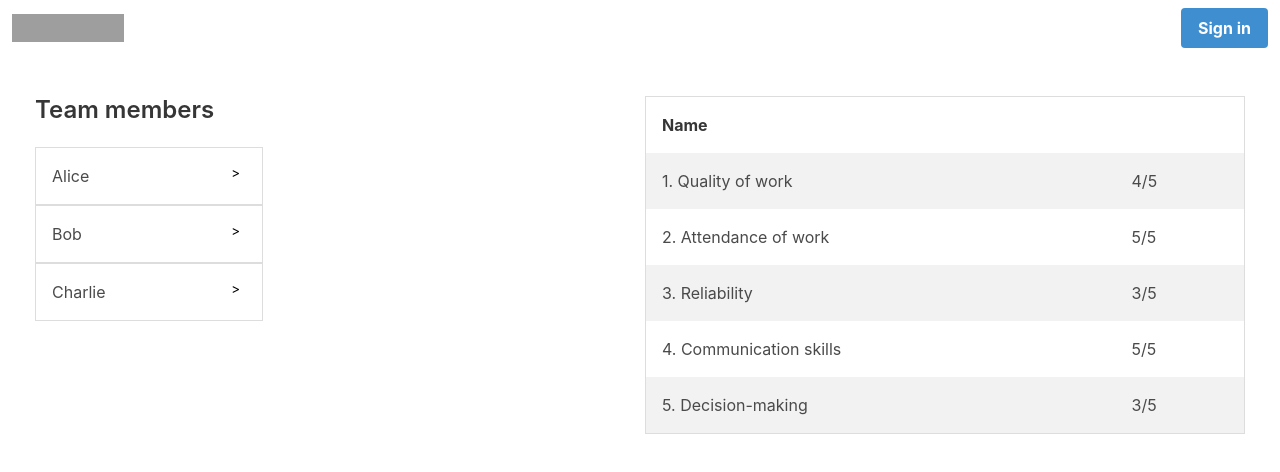
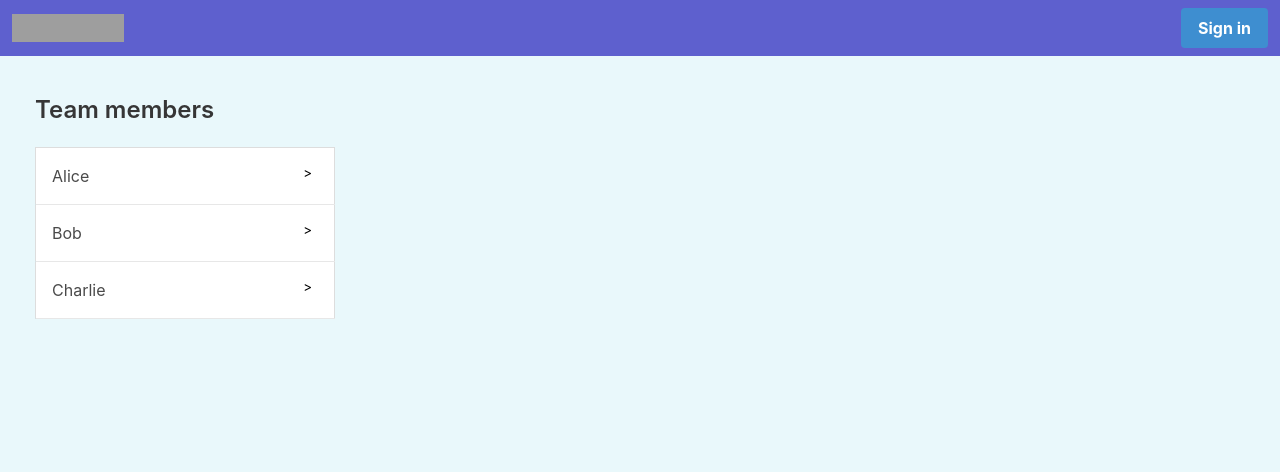
Before and after one commit to jkbhk/psa-code-sprint-2023, an Angular app: page /evaluation-head in a window 1280 px wide. Shown: the top 472 px of the page. Built offline with nearby package versions, Linux system fonts and the light colour scheme; grey boxes are pictures that could not be loaded.

Commit message:
add dynamic data to evaluation page

```diff
--- a/src/app/app.component.css
+++ b/src/app/app.component.css
@@ -0,0 +1,3 @@
+.navbar{
+    background-color: #5E60CE;
+}
--- a/src/app/evaluation/evaluation.component.css
+++ b/src/app/evaluation/evaluation.component.css
@@ -3,11 +3,23 @@
 }
 
 table.members{
-    width:38%;
+    width:50%;
+}
+
+tr{
+  border-bottom: #80808030 solid 1px;
+}
+
+th,td{
+    background-color: white;
+}
+
+td.score{
+  text-align: right;
 }
 
 td.member:hover{
-    background-color: #56cfe120;
+    background-color: #5E60CE20;
 }
 
 button{
@@ -52,3 +64,8 @@ button{
   tr:nth-child(even) {
     background-color: #f2f2f2;
   }
+
+  button.evaluate{
+    height: 20px;
+    padding:15px;
+  }
--- a/src/app/evaluation/evaluation.component.html
+++ b/src/app/evaluation/evaluation.component.html
@@ -2,38 +2,29 @@
     <div class="row">
         <div class="column">
             <h1 class="title is-4">Team members</h1>
-          <table class="is-bordered is-narrow is-hoverable members" *ngFor="let user of users | keyvalue">
-            <tr>
-              <td class="member">{{user.value.name}}<button> > </button></td>
+          <table class="is-bordered is-narrow is-hoverable members">
+            <tr *ngFor="let user of users | keyvalue">
+              <td class="member" (click)="selectUser(user.value)">{{user.value.name}}<button> > </button></td>
             </tr>
           </table>
         </div>
-        <div class="column">
+        <div class="column" *ngIf="selectedUser!==undefined && selectedUser!==null">
           <table>
             <tr>
-              <th>Name</th>
+                <th>{{selectedUser.name}}</th>
+                <th><button class="button is-info evaluate" (click)="evaluateUser(selectedUser)">Evaluate</button></th>
+            </tr>
+            <tr *ngFor="let topic of selectedUser?.evaluation?.topics | keyvalue">
+              <td>{{topic.value.name}}</td>
+              <td class="score">{{topic.value.score}}/5</td>
             </tr>
             <tr>
-              <td>1. Quality of work</td>
-              <td>4/5</td>
-            </tr>
-            <tr>
-              <td>2. Attendance of work</td>
-              <td>5/5</td>
-            </tr>
-            <tr>
-              <td>3. Reliability</td>
-              <td>3/5</td>
-            </tr>
-            <tr>
-                <td>4. Communication skills</td>
-                <td>5/5</td>
-            </tr>
-            <tr>
-                <td>5. Decision-making</td>
-                <td>3/5</td>
+                <td>Overall</td>
+                <!-- <td>{{selectedUser.evaluation.remarks!="" ? selectedUser.evaluation.remarks : "No remarks"}}</td> -->
+                <td class="score">?/25</td>
             </tr>
           </table>
+
         </div>
       </div>
 
--- a/src/app/evaluation/evaluation.component.ts
+++ b/src/app/evaluation/evaluation.component.ts
@@ -9,13 +9,26 @@ import { User } from '../user.model';
 })
 export class EvaluationComponent {
   users? : Map<string, User>;
+  selectedUser? : User;
 
   constructor(private dataService:DataService){
     this.retrieveUsers();
+  }
+
+  public selectUser(user:User){
+    this.selectedUser = user;
   }
 
   public retrieveUsers(){
       this.users = this.dataService.getAllUsers();
       location.reload;
   }
+
+  public evaluateUser(user:User){
+    console.log(user);
+  }
+
+  calculateTotal(){
+    return 999
+  }
 }
--- a/src/styles.css
+++ b/src/styles.css
@@ -1 +1,5 @@
 /* You can add global styles to this file, and also import other style files */
+html{
+    background-color: #56CFE120;
+    overflow: hidden;
+}
```
